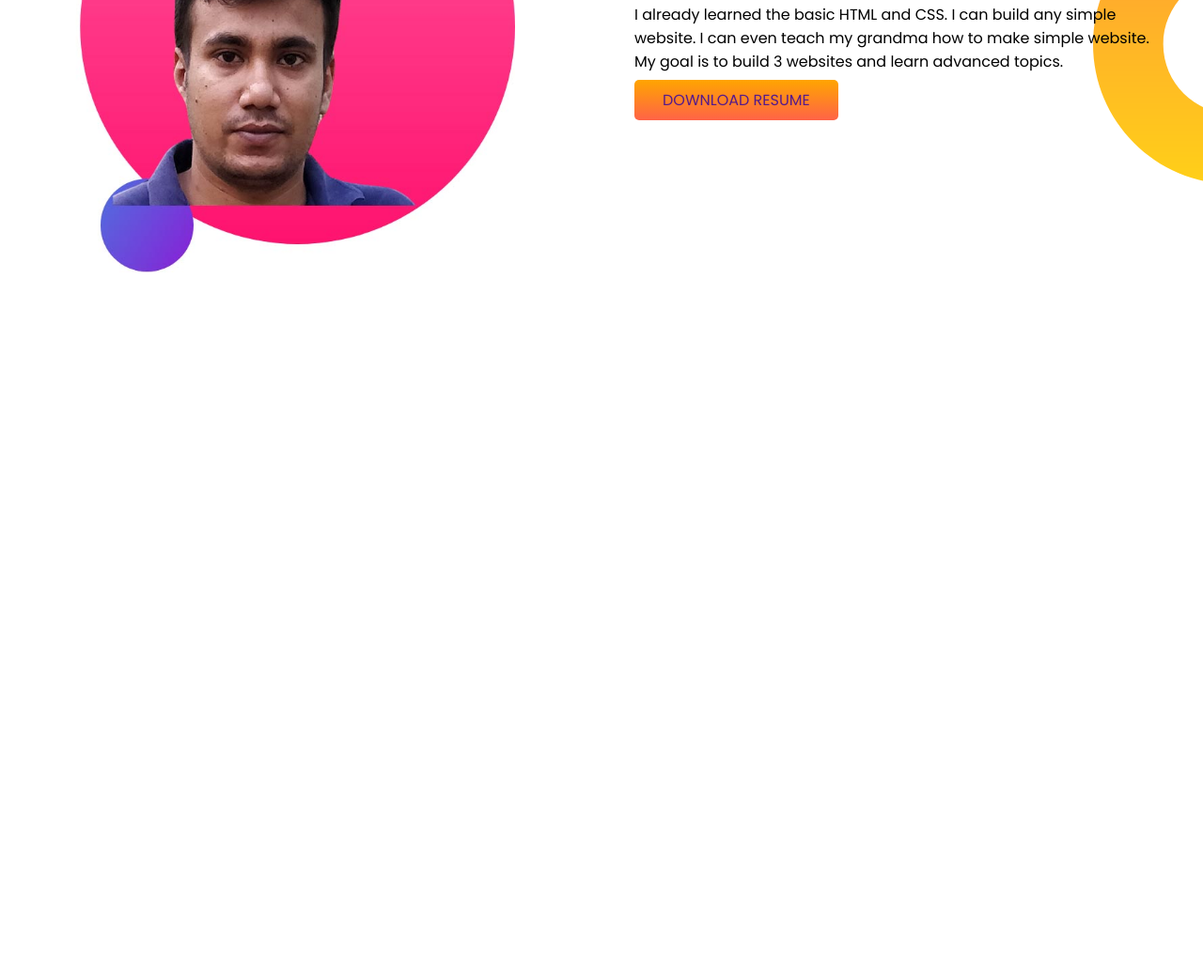
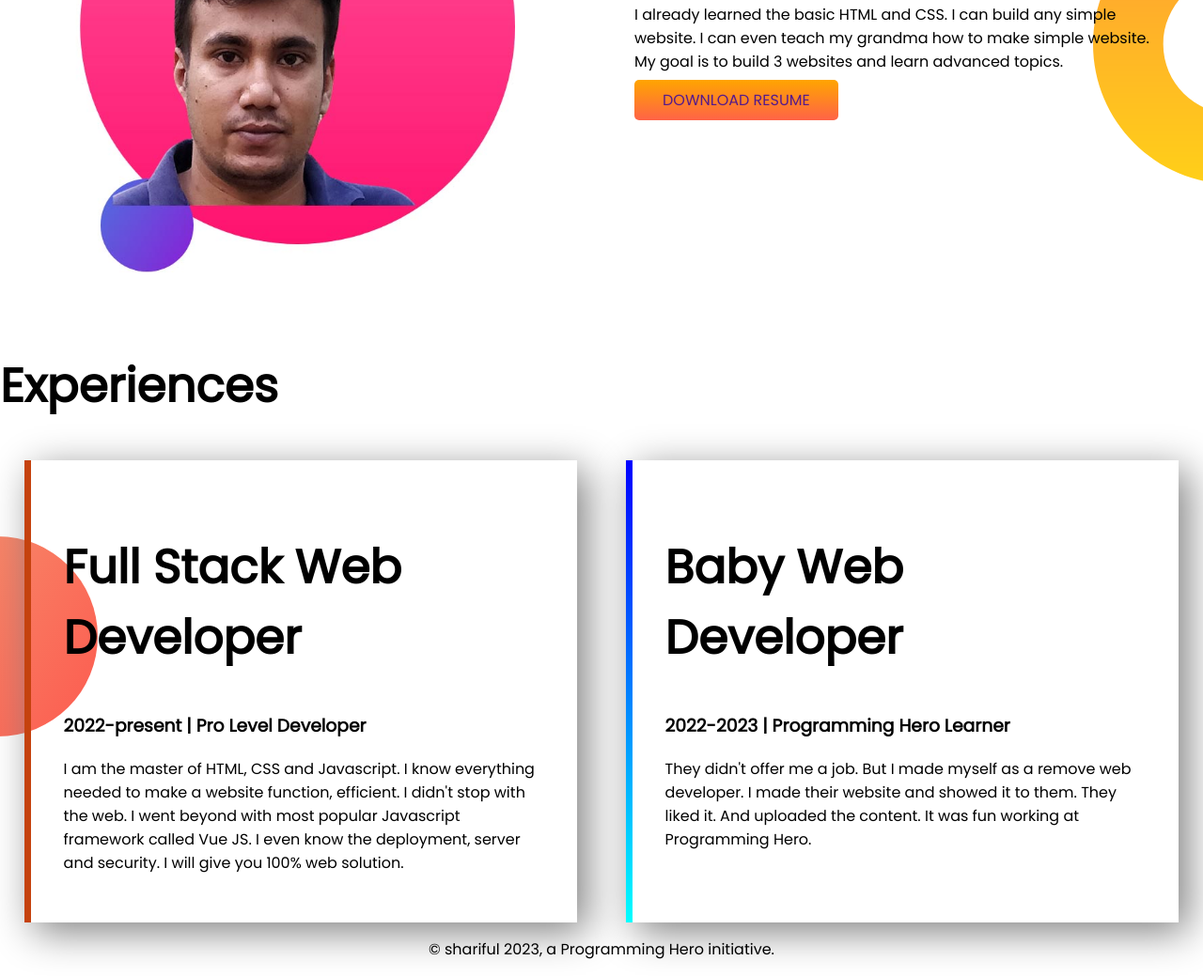
Before and after one commit to shariful0401/shariful-islam-protfolio-html-css, a plain HTML site: page index.html in a window 1280 px wide. Shown: the part 824-1863 px from the top of the page at 94% size. Before the commit the page ends 1156 px from the top, so only its background shows below. Drawn offline with Linux system fonts and the light colour scheme.

Commit message:
added experience and footer part

```diff
--- a/index.html
+++ b/index.html
@@ -13,10 +13,10 @@
   </head>
 
   <body>
-  <section class="top-banner">
+    <section class="top-banner flexible-container">
       <div class="half-width">
         <h1>Welcome To</h1>
-      <h1><span id="shariful">Shariful Islam</span> World!</h1>
+        <h1><span class="orange-color">Shariful Islam</span> World!</h1>
         <h3>Build website and web application</h3>
         <p>Hello... i am shariful islam, junior full stack web developer and web application developer. I am Expert with
           HTMLCSS Bootstrap Tailwind CSS Javascript. Familar with React.js Node.js MongoDB Express.js React Native etc.
@@ -27,17 +27,41 @@
         <img src="/image/my-bg.jpg" alt="">
       </div>
     </section>
-  <section class="dream-area">
+    <section class="dream-area flexible-container">
       <div class="half-width">
         <img src="image/my-bg2.jpg" alt="">
       </div>
       <div class="half-width">
         <h1>Dream Big</h1>
         <h3>Become a web developer</h3>
-      <p>I already learned the basic HTML and CSS. I can build any simple website. I can even teach my grandma how to make simple website. My goal is to build 3 websites and learn advanced topics.</p>
+        <p>I already learned the basic HTML and CSS. I can build any simple website. I can even teach my grandma how to
+          make simple website. My goal is to build 3 websites and learn advanced topics.</p>
         <a class="resume" href="">DOWNLOAD RESUME</a>
       </div>
     </section>
+
+    <section class="experience-area">
+      <h1>Experiences</h1>
+      <div class="flexible-container">
+        <div class="exprience-item" id="full-stack">
+          <h1>Full Stack Web Developer</h1>
+          <h3>2022-present | Pro Level Developer</h3>
+          <p>I am the master of HTML, CSS and Javascript. I know everything needed to make a website function,
+            efficient.
+            I didn't stop with the web. I went beyond with most popular Javascript framework called Vue JS. I even know
+            the deployment, server and security. I will give you 100% web solution.</p>
+        </div>
+        <div class="exprience-item" id="baby-web">
+          <h1>Baby Web Developer</h1>
+          <h3>2022-2023 | Programming Hero Learner</h3>
+          <p>They didn't offer me a job. But I made myself as a remove web developer. I made their website and showed it
+            to them. They liked it. And uploaded the content. It was fun working at Programming Hero.</p>
+        </div>
+      </div>
+    </section>
+    <footer>
+      <p>© shariful 2023, a Programming Hero initiative.</p>
+    </footer>
   </body>
 
 </html>
--- a/style.css
+++ b/style.css
@@ -1,24 +1,30 @@
-body{
+body {
   font-family: 'Poppins', sans-serif;
   margin: 0 auto;
 }
-h1{
+
+h1 {
   font-size: 50px;
 }
-#shariful{
+
+.orange-color {
   color: orange;
 }
-section{
+
+.flexible-container {
   display: flex;
 }
-.half-width{
+
+.half-width {
   width: 50%;
   padding: 35px;
 }
-.half-width img{
+
+.half-width img {
   width: 90%;
 }
-.link-button{
+
+.link-button {
   text-decoration: none;
   background-image: linear-gradient(orange, tomato);
   padding: 10px 30px;
@@ -27,18 +33,49 @@ section{
   border-radius: 7px;
 
 }
-.top-banner{
-  background-image:url(/image/top-banner.png);
+
+.top-banner {
+  background-image: url(/image/top-banner.png);
   background-repeat: no-repeat;
 }
-.resume{
+
+.resume {
   text-decoration: none;
   background-image: linear-gradient(orange, tomato);
   padding: 10px 30px;
   border-radius: 5px;
 }
-.dream-area{
+
+.dream-area {
   background-image: url(/image/dream-bg.png);
   background-repeat: no-repeat;
   background-position: right;
 }
+
+.exprience-item{
+  padding: 35px;
+  width: 50%;
+  box-shadow: 10px 10px 40px gray;
+  margin-left: 2%;
+  margin-right: 2%;
+
+}
+.experience-area{
+  height: 90%;
+  background-image: url(image/exp-bg.png);
+  background-repeat: no-repeat;
+  background-position: left;
+
+}
+#full-stack{
+  border-left: 7px solid rgb(197, 66, 14);
+}
+#baby-web{
+  border-left: 7px solid;
+  border-image: linear-gradient(blue, cyan );
+  border-image-slice: 1;
+}
+footer p{
+  text-align: center;
+
+}
```
Also changed, not shown: indexone.html (added, +12 -0 lines). Lines whose indentation alone changed are shown as unchanged.
